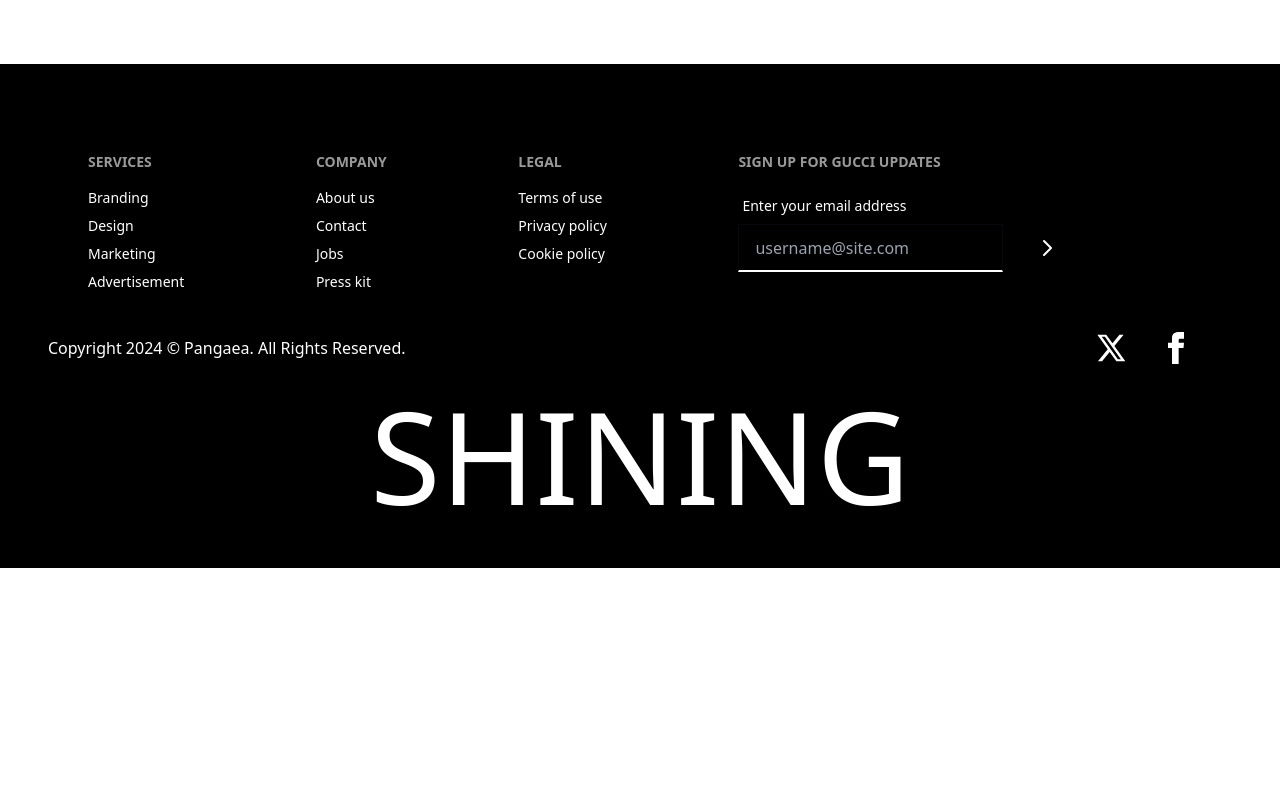
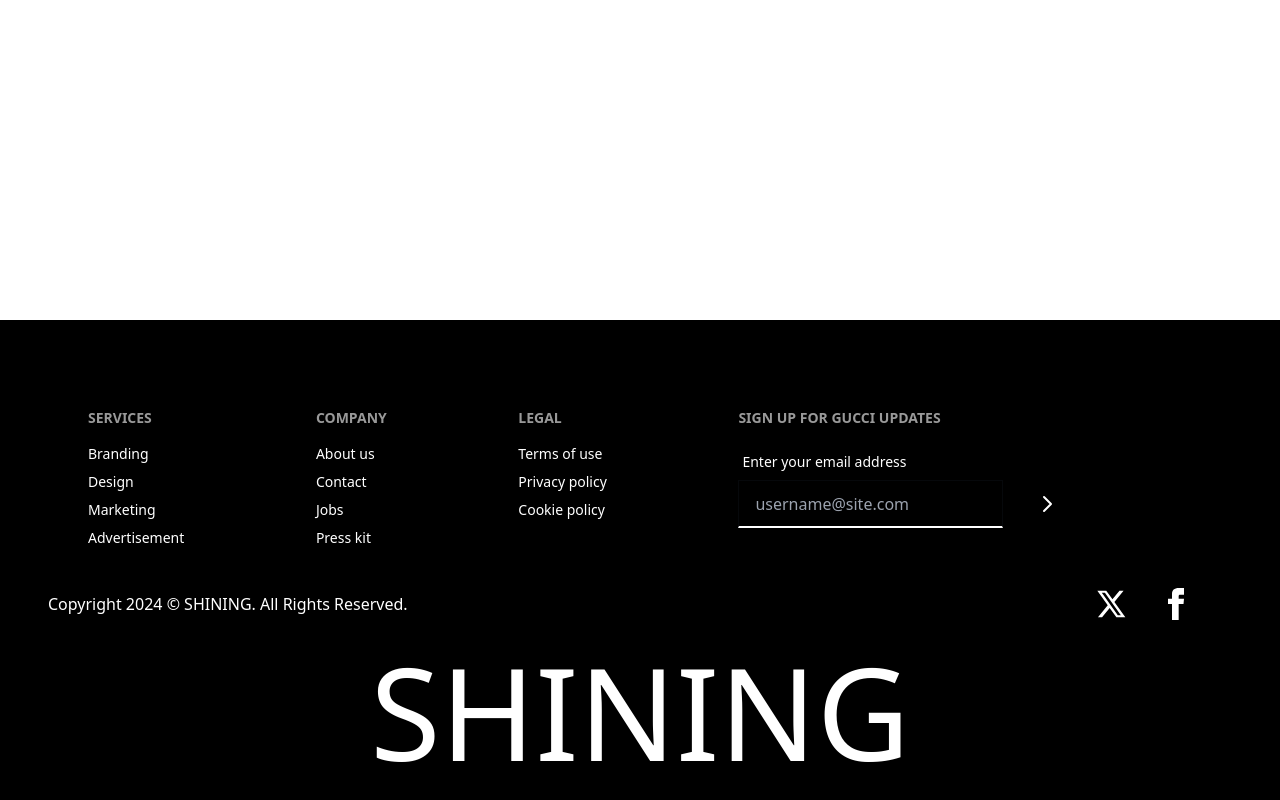
Before and after one commit to jsd8-novarex/e-commerce-frontend, a React (Vite) app: page /profile in a window 1280 px wide. Shown: the part 736-1536 px from the top of the page. Before the commit the page ends 1304 px from the top, so only its background shows below. Built offline with nearby package versions, Linux system fonts and the light colour scheme.

Commit message:
add(earth/Layout,Footer) : add function

```diff
--- a/src/components/Footer.tsx
+++ b/src/components/Footer.tsx
@@ -2,7 +2,7 @@ import React from "react";
 
 function Footer() {
   return (
-    <footer>
+    <footer className=" w-full">
       <div className='flex flex-col bg-black px-6 py-6 text-white md:px-12 md:py-12'>
         <div>
           <div className='footer bg-black p-8 text-white md:p-10'>
@@ -37,7 +37,7 @@ function Footer() {
                   <input
                     type='text'
                     placeholder='username@site.com'
-                    className='input join-item input-bordered border-b-2 border-b-white bg-black'
+                    className='input join-item input-bordered border-b-2 border-b-white bg-black text-white'
                   />
                   <button className='btn btn-primary join-item rounded-none border-black bg-black hover:border-gray-600 hover:bg-gray-600'>
                     <svg
@@ -51,9 +51,9 @@ function Footer() {
                     >
                       <path
                         stroke='currentColor'
-                        stroke-linecap='round'
-                        stroke-linejoin='round'
-                        stroke-width='2'
+                        strokeLinecap='round'
+                        strokeLinejoin='round'
+                        strokeWidth='2'
                         d='m9 5 7 7-7 7'
                       />
                     </svg>
@@ -64,7 +64,7 @@ function Footer() {
           </div>
         </div>
         <div className='md:flex- flex flex-col items-center justify-between gap-4 md:flex-row'>
-          <p>Copyright 2024 © Pangaea. All Rights Reserved.</p>
+          <p>Copyright 2024 © SHINING. All Rights Reserved.</p>
 
           <p className='flex cursor-pointer gap-8 pr-10'>
             <a>
--- a/src/components/Layout.tsx
+++ b/src/components/Layout.tsx
@@ -1,18 +1,21 @@
 import { Outlet } from "react-router-dom";
 import useScrollLock from "../hook/useScrollLock";
 import NavigationBar from "./navigation/NavigationBar";
-import CartSidebar from "./CartSidebar";
+import CartSidebar from "./cartSidebar/CartSidebar";
 // import Footer from "./Footer";
 
 function Layout() {
   useScrollLock();
 
+  // const location = useLocation();
+  // const isHomePage = location.pathname === "/";
+
   return (
-    <div className='relative flex h-full flex-col bg-white'>
+    <div className='relative flex gap-y-32 h-full flex-col bg-white'>
       <NavigationBar />
       <CartSidebar />
       <Outlet />
-      {/* <Footer /> */}
+      {/* {!isHomePage && <Footer />} */}
     </div>
   );
 }
```
